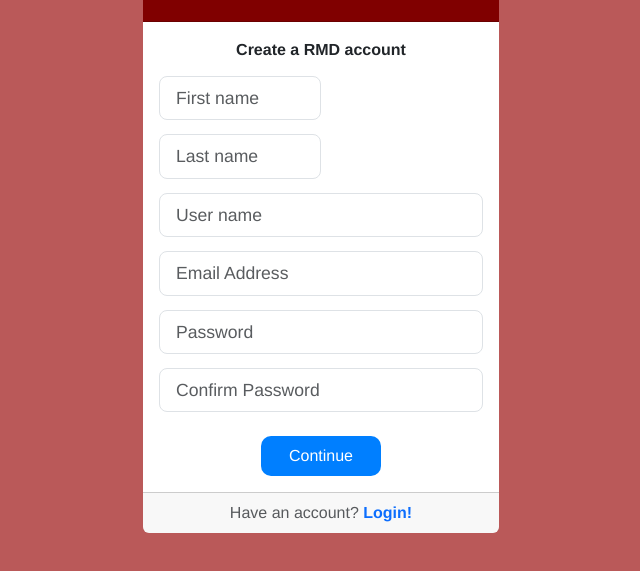
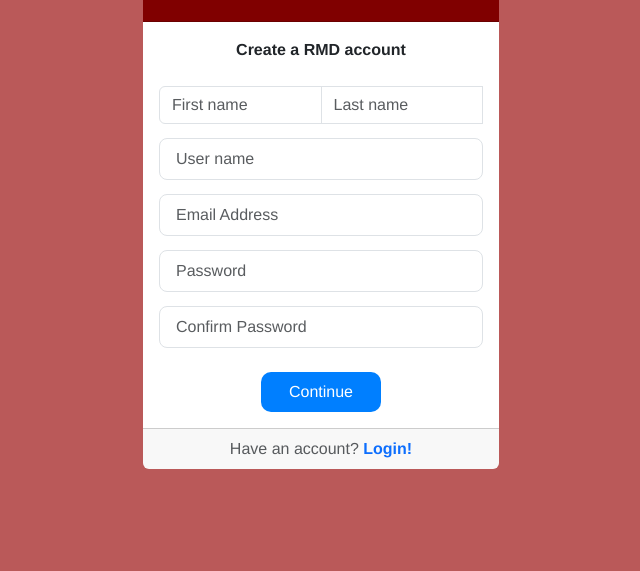
Before and after one commit to algebra2boy/RateMyDine, a plain HTML site: page front-end/HTML/signup.html in a window 1280 px wide. Shown: the part 231-802 px from the top of the page, without its empty margins (319-959 px from the left). Drawn offline with nearby package versions, Linux system fonts and the light colour scheme.

Commit message:
fix side by side text boxes on signup page

```diff
--- a/front-end/CSS/signup.css
+++ b/front-end/CSS/signup.css
@@ -3,6 +3,10 @@ body {
     background-color: #ba5959;
     /* 850000 */
     /* bc6363 */
+}
+
+.form-group{
+    display: inline-block;
 }
 
 .continue {
@@ -44,7 +48,11 @@ body {
 /* overridding the form control */
 .form-control-lg {
     min-height: calc(1.5em + 1rem + calc(var(--bs-border-width) * 1.0));
-    font-size: 1.10rem;
+    font-size: 1.00rem;
     /* bring the text field boxes closer */
     margin-top: -10px;
 }
+
+form-control::placeholder {
+    font-family: 'Courier New', Courier, monospace;
+}
--- a/front-end/HTML/signup.html
+++ b/front-end/HTML/signup.html
@@ -32,14 +32,11 @@
                 <b>Create a RMD account</b>
             </label> <br /><br />
 
-            <div class="form-row">
-              <div class="form-group col-md-6">
-                <input type="text" class="form-control form-control-lg" placeholder="First name" id = "first_name"/><br />
-              </div>
-              <div class="form-group col-md-6">
-                <input type="text" class="form-control form-control-lg" placeholder="Last name" id = "last_name" /><br />
-              </div>
+            <div class="input-group">
+                <input type="text" class="form-control" placeholder="First name" id = "first_name" /> <br />
+                <input type="text" class="form-control" placeholder="Last name" id = "last_name"  /> <br />
             </div>
+            <br>
 
             <input type="text" class="form-control form-control-lg" placeholder="User name" id = "user_name" /><br />
 
```
